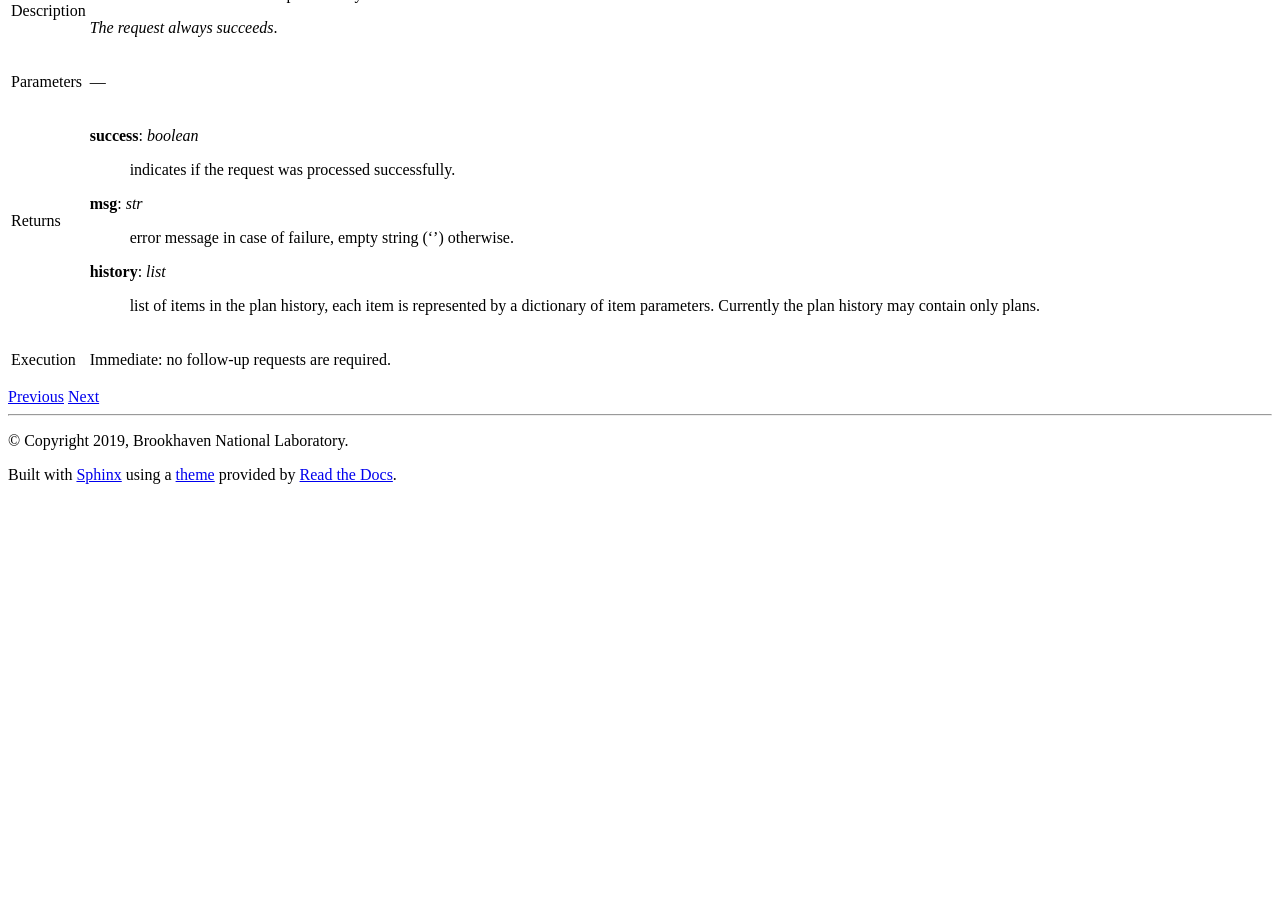
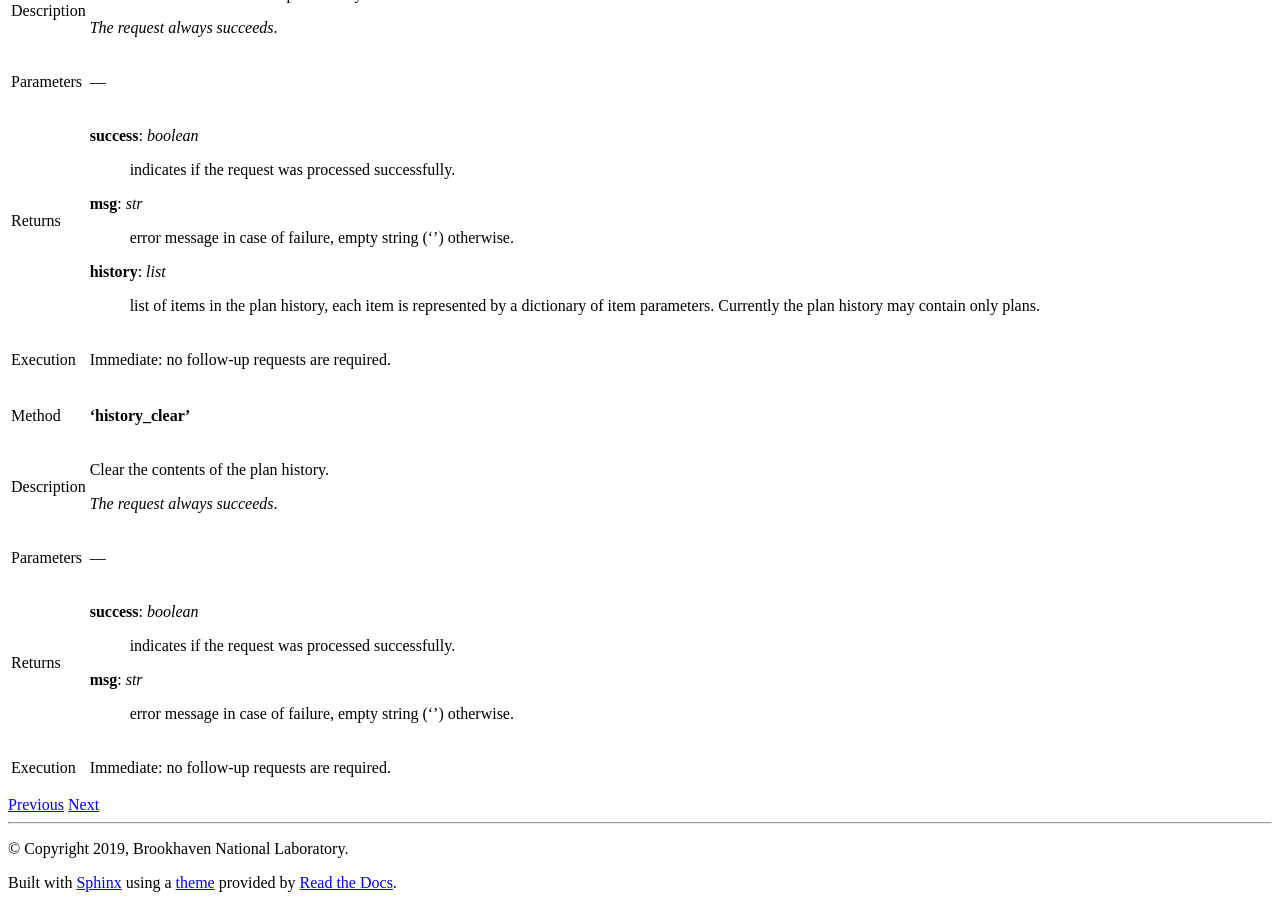
Before and after one commit to bluesky/bluesky-queueserver, a Sphinx documentation site: the page built from docs/source/re_manager_api.rst, in a window 1280 px wide and 900 px high, scrolled down 3264 px. Built offline with Sphinx 7.4.7 and the Read the Docs theme 2.0.0, drawn with Linux system fonts in a browser that asks for light colours; before the commit the page ends 3756 px from its top, so only the background shows below that.

Commit message:
DOC: documentation on 'history_clear'

```diff
--- a/docs/source/re_manager_api.rst
+++ b/docs/source/re_manager_api.rst
@@ -168,3 +168,22 @@ Returns       **success**: *boolean*
 ------------  -----------------------------------------------------------------------------------------
 Execution     Immediate: no follow-up requests are required.
 ============  =========================================================================================
+
+
+============  =========================================================================================
+Method        **'history_clear'**
+------------  -----------------------------------------------------------------------------------------
+Description   Clear the contents of the plan history.
+
+              *The request always succeeds*.
+------------  -----------------------------------------------------------------------------------------
+Parameters    ---
+------------  -----------------------------------------------------------------------------------------
+Returns       **success**: *boolean*
+                  indicates if the request was processed successfully.
+
+              **msg**: *str*
+                  error message in case of failure, empty string ('') otherwise.
+------------  -----------------------------------------------------------------------------------------
+Execution     Immediate: no follow-up requests are required.
+============  =========================================================================================
```
